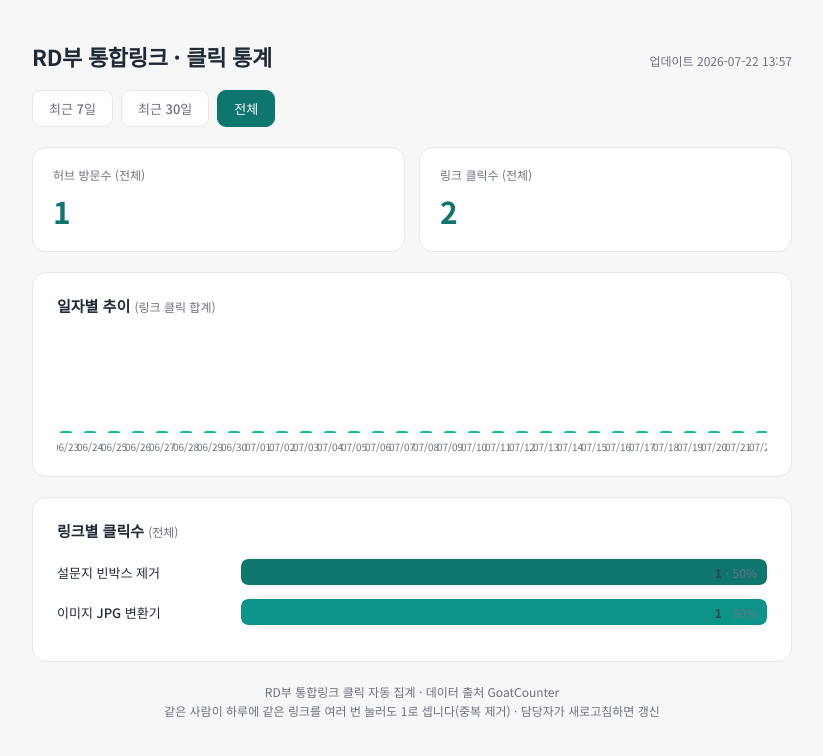
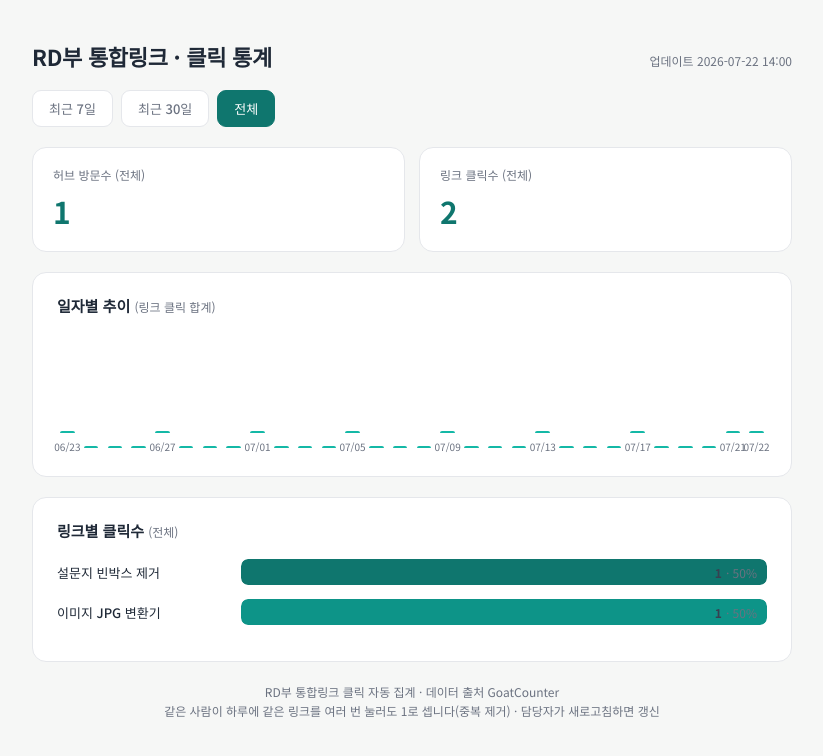
Before and after one commit to cyhhohoho-commits/total_stats, a plain HTML site: page index.html in a window 1280 px wide. Shown: the whole page, without its empty margins (228-1051 px from the left). Drawn offline with Linux system fonts and the light colour scheme.

Commit message:
update stats

```diff
--- a/index.html
+++ b/index.html
@@ -38,8 +38,8 @@
   .bar-share{font-weight:400;color:var(--muted);margin-left:4px}
   .empty{color:var(--muted);font-size:14px;padding:20px 0;text-align:center}
   /* 일자별 추이 */
-  .trend{display:flex;align-items:flex-end;gap:6px;height:120px;padding-top:8px;overflow-x:auto}
-  .tcol{flex:1 0 18px;display:flex;flex-direction:column;align-items:center;gap:6px;min-width:18px}
+  .trend{display:flex;align-items:flex-end;gap:3px;height:120px;padding-top:8px}
+  .tcol{flex:1 1 0;min-width:0;display:flex;flex-direction:column;align-items:center;gap:6px}
   .tbar-wrap{flex:1;width:100%;display:flex;align-items:flex-end;justify-content:center}
   .tbar{width:70%;max-width:26px;background:var(--teal2);border-radius:4px 4px 0 0;min-height:2px;
         position:relative;transition:.3s}
@@ -54,7 +54,7 @@
 <body><div class="wrap">
   <div class="head">
     <h1>RD부 통합링크 · 클릭 통계</h1>
-    <span class="updated">업데이트 2026-07-22 13:57</span>
+    <span class="updated">업데이트 2026-07-22 14:00</span>
   </div>
 
   <div class="periods">
@@ -145,11 +145,13 @@ function render(days){
   // 일자별 추이
   const tr=trendTotals(days);
   const tmax=Math.max(1, ...tr.map(t=>t.val));
-  trend.innerHTML = tr.map(t=>{
+  const step=Math.max(1, Math.ceil(tr.length/8));   // x축 라벨은 약 8개만(겹침 방지)
+  trend.innerHTML = tr.map((t,i)=>{
     const h=(t.val/tmax*100);
     const md=t.day.slice(5).replace('-','/');
+    const lab=(i%step===0 || i===tr.length-1) ? md : '';
     return `<div class="tcol"><div class="tbar-wrap"><div class="tbar" style="height:${h}%">
-      <span class="tip">${md} · ${t.val}회</span></div></div><span class="tlab">${md}</span></div>`;
+      <span class="tip">${md} · ${t.val}회</span></div></div><span class="tlab">${lab}</span></div>`;
   }).join('');
 }
 
```
